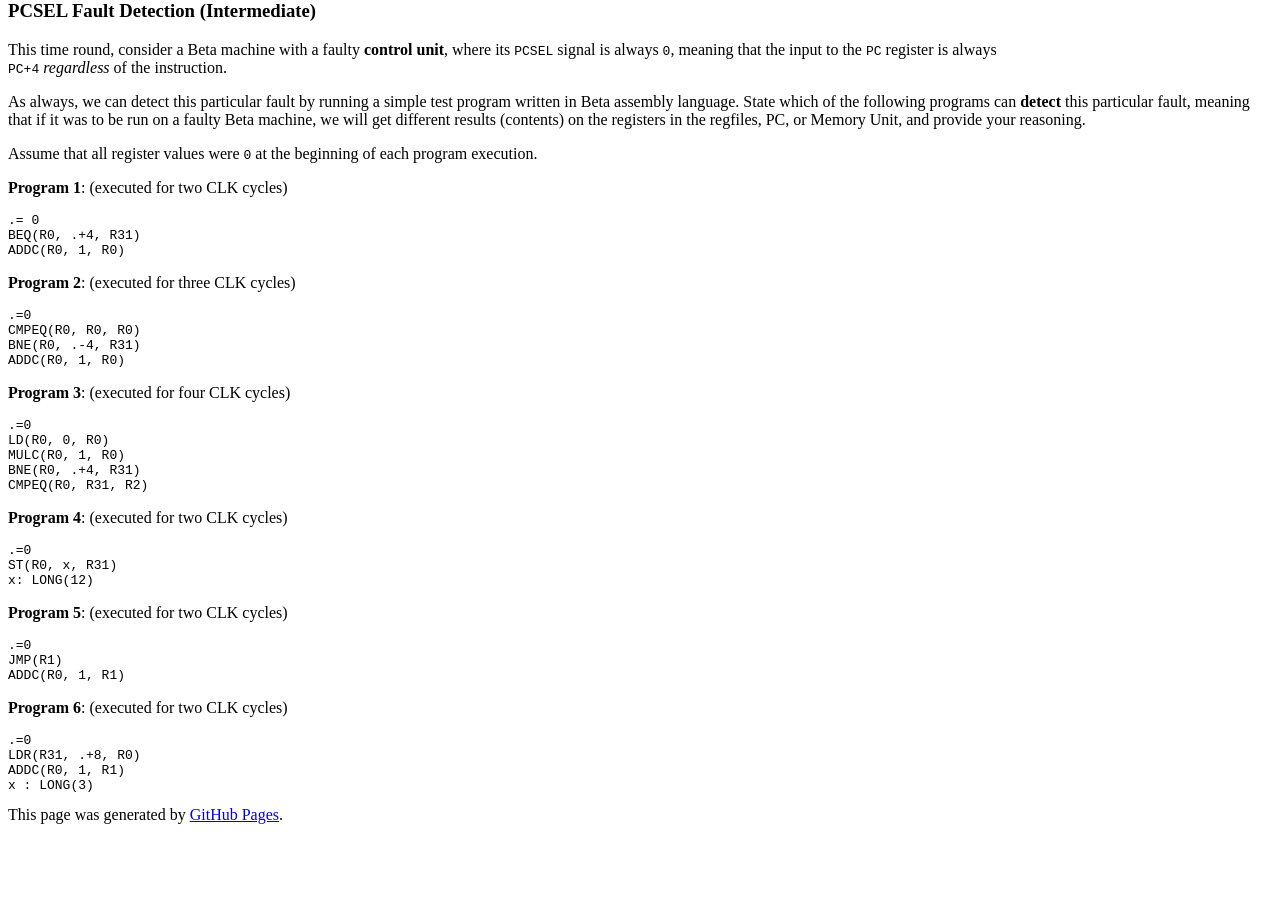
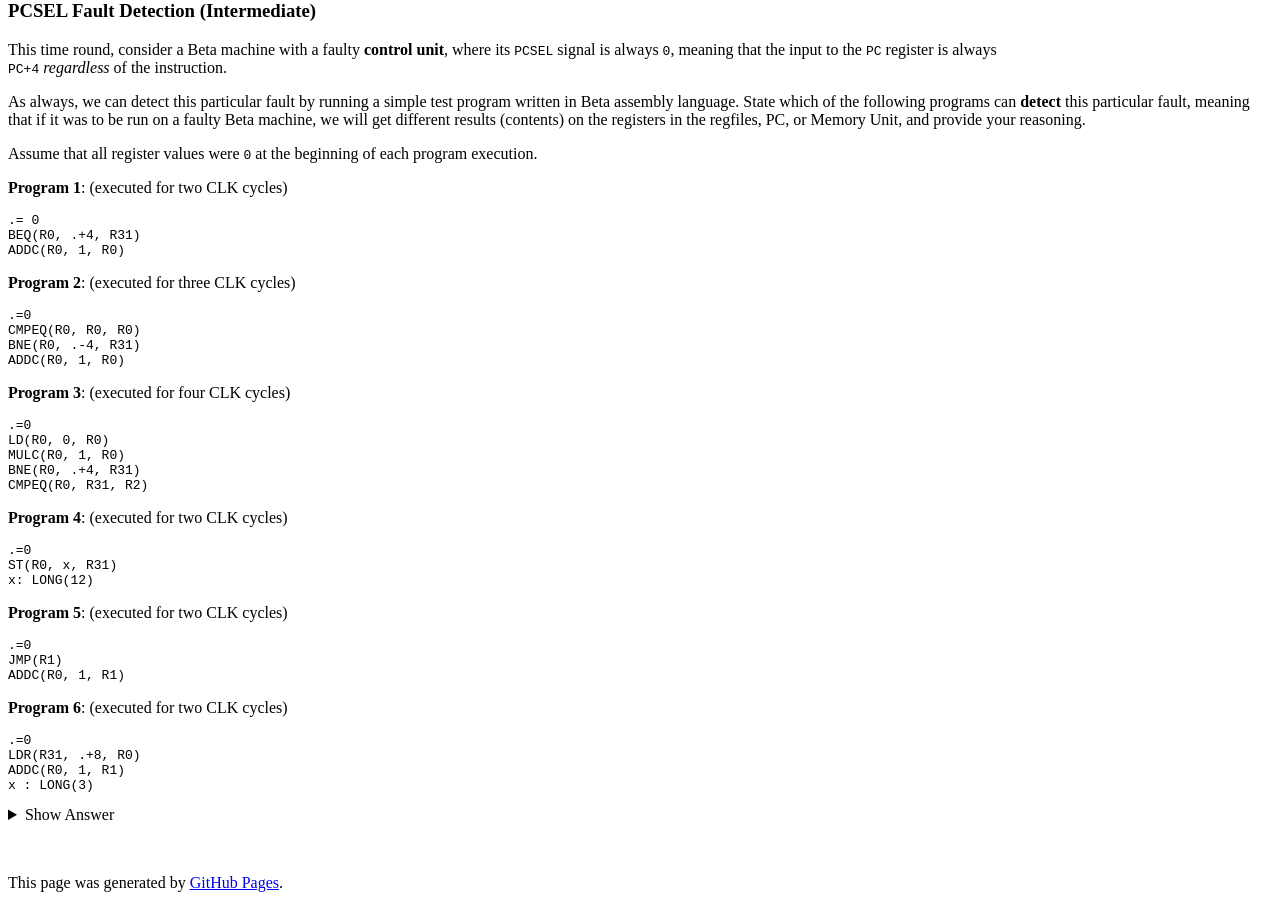
Before and after one commit to natalieagus/natalieagus.github.io, a Jekyll site: the page built from 50002/50002problem_set_5.md, in a window 1280 px wide and 900 px high, scrolled down 5796 px. Built offline with Jekyll 4.4.1, drawn with Linux system fonts in a browser that asks for light colours; formulas are drawn with MathJax 3; a script that is not in the unit is left out; the repository's description, which GitHub fills in, is left out; before the commit the page ends 6628 px from its top, so only the background shows below that.

Commit message:
50002/50002problem_set_5.md updated from https://stackedit.io/

````diff
--- a/50002/50002problem_set_5.md
+++ b/50002/50002problem_set_5.md
@@ -331,6 +331,7 @@
 	PCSEL & RA2SEL & ASEL & BSEL& WDSEL & ALUFN & WR & WERF & WASEL \\
 	\hline
 	0 & - & - & 1 & 1 & "B" & 0 & Z?0:1 & 0 \end{matrix}$$
+
 Note: `Z?0:1` -- means `0` if `Z==1`, and `1` otherwise.
 </details>
 <br/>
@@ -511,12 +512,21 @@
 ```
 
 
+{::options parse_block_html="true" /}
+<details>
+<summary markdown="span">Show Answer</summary>
+
+Program 2, 4, and 5 can successfully **detect** this faulty. All of them results in `P
+</details>
+<br/>
+{::options parse_block_html="false" /}
 
 
 
 
 <!--stackedit_data:
-eyJoaXN0b3J5IjpbMTIzMzUzNDIzNiwtNDUwNzk2OTEwLDEyNj
-MzNjMyNTQsLTQ2NDczMzc2MywxMjQyNTQwOTA5LDcyODI4NDI1
-OCwyMDY3ODkzNzI1LC0xMTIwNDM5Nzg1XX0=
+eyJoaXN0b3J5IjpbLTU5MDk2ODczMSwxMjMzNTM0MjM2LC00NT
+A3OTY5MTAsMTI2MzM2MzI1NCwtNDY0NzMzNzYzLDEyNDI1NDA5
+MDksNzI4Mjg0MjU4LDIwNjc4OTM3MjUsLTExMjA0Mzk3ODVdfQ
+==
 -->
````
